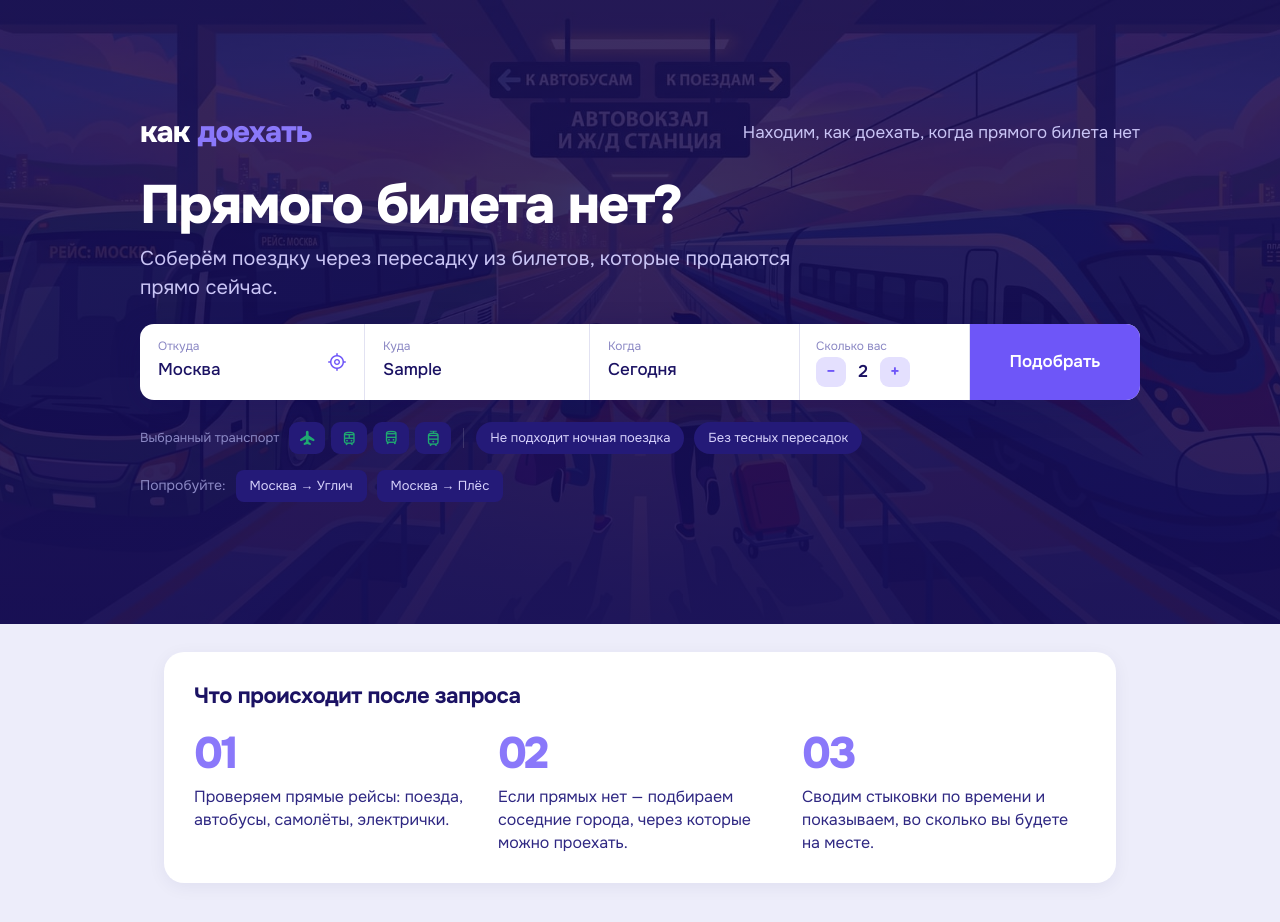
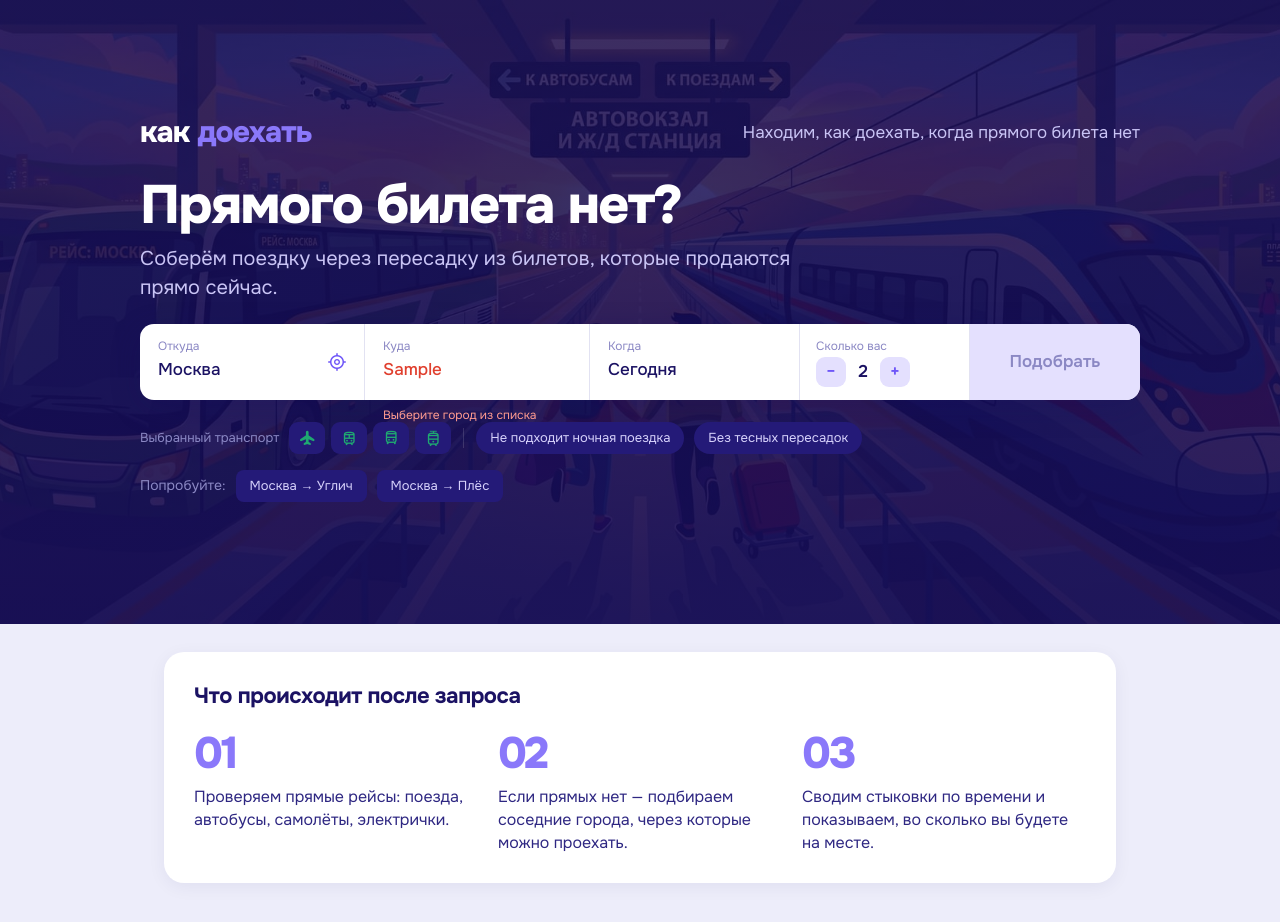
Before and after one commit to nyxandro/tutu-hackathon, a Next.js app: page / in a window 1280 px wide. Both pictures are taken after typing "Sample" into the empty fields and a click on the button "Добавить человека". Shown: the top 922 px of the page. Built offline with nearby package versions, Linux system fonts and the light colour scheme.

Commit message:
Города только из справочника: подсказка, подстановка и блокировка поиска

```diff
--- a/src/frontend/components/route/city-input.tsx
+++ b/src/frontend/components/route/city-input.tsx
@@ -20,6 +20,16 @@ const ALL_CITIES = cities as City[];
 /** Ё и е в русских названиях пишут вперемешку: Плёс ищется и как «Плес». */
 function normalize(value: string): string {
   return value.trim().toLowerCase().replace(/ё/g, 'е');
+}
+
+/**
+ * Город принимается, только если он есть в справочнике: MCP Туту ищет по
+ * названию, и на выдуманном городе поиск молча вернёт пустоту вместо ошибки.
+ */
+export function isKnownCity(value: string): boolean {
+  const needle = normalize(value);
+  if (!needle) return false;
+  return ALL_CITIES.some((city) => normalize(city.n) === needle);
 }
 
 function findCities(query: string): City[] {
@@ -68,6 +78,9 @@ export function CityInput({
   const [open, setOpen] = useState(false);
   const [errorOpen, setErrorOpen] = useState(false);
   const [active, setActive] = useState(0);
+  // Показываем «выберите из списка» только после того, как человек ушёл из
+  // поля: ругаться на каждую букву во время набора незачем.
+  const [dirty, setDirty] = useState(false);
   const blurTimer = useRef<ReturnType<typeof setTimeout> | null>(null);
 
   const suggestions = useMemo(() => (open ? findCities(value) : []), [open, value]);
@@ -75,7 +88,10 @@ export function CityInput({
   function choose(city: City) {
     onChange(city.n);
     setOpen(false);
+    setDirty(false);
   }
+
+  const unknown = dirty && value.trim().length > 0 && !isKnownCity(value);
 
   return (
     <div
@@ -108,11 +124,23 @@ export function CityInput({
             onChange(event.target.value);
             setOpen(true);
             setActive(0);
+            setDirty(false);
           }}
           onFocus={() => setOpen(true)}
           // Клик по подсказке приходит после blur, поэтому закрываем с задержкой.
+          // Заодно решаем судьбу набранного текста: единственная подсказка
+          // подставляется сама, иначе поле помечается как незаполненное.
           onBlur={() => {
-            blurTimer.current = setTimeout(() => setOpen(false), 150);
+            blurTimer.current = setTimeout(() => {
+              setOpen(false);
+              if (!value.trim() || isKnownCity(value)) {
+                setDirty(false);
+                return;
+              }
+              const matches = findCities(value);
+              if (matches.length === 1) onChange(matches[0].n);
+              else setDirty(true);
+            }, 150);
           }}
           onKeyDown={(event) => {
             if (!suggestions.length) return;
@@ -134,7 +162,7 @@ export function CityInput({
             outline: 'none',
             fontSize: 17,
             fontWeight: 500,
-            color: detecting ? COLORS.mutedSoft : COLORS.ink,
+            color: detecting ? COLORS.mutedSoft : unknown ? '#E0402F' : COLORS.ink,
             background: 'transparent',
             padding: 0,
             width: '100%',
@@ -142,6 +170,22 @@ export function CityInput({
           }}
         />
       </label>
+
+      {unknown ? (
+        <span
+          style={{
+            position: 'absolute',
+            top: 'calc(100% + 6px)',
+            left: 18,
+            fontSize: 12,
+            color: '#FF9C90',
+            whiteSpace: 'nowrap',
+            pointerEvents: 'none',
+          }}
+        >
+          Выберите город из списка
+        </span>
+      ) : null}
 
       {onDetect ? (
         <button
--- a/src/frontend/components/route/route-search.tsx
+++ b/src/frontend/components/route/route-search.tsx
@@ -21,6 +21,7 @@ import { AgentTrace } from '@/frontend/components/route/agent-trace';
 import { ChainCard } from '@/frontend/components/route/chain-card';
 import { HotelList } from '@/frontend/components/route/hotel-list';
 import { HowItWorks } from '@/frontend/components/route/how-it-works';
+import { isKnownCity } from '@/frontend/components/route/city-input';
 import { SearchForm } from '@/frontend/components/route/search-form';
 
 type Sort = 'departure' | 'arrival' | 'price';
@@ -67,7 +68,9 @@ export function RouteSearch() {
   const { detect, status: geoStatus, result: geoResult } = useNearestCity();
 
   function run(query: Omit<SearchQuery, 'modes'>) {
-    if (!query.origin.trim() || !query.destination.trim()) return;
+    // Вторая линия защиты: форма кнопку гасит, но запустить поиск можно ещё
+    // и с клавиатуры или быстрым сценарием.
+    if (!isKnownCity(query.origin) || !isKnownCity(query.destination)) return;
     const modes =
       excluded.length > 0
         ? TRANSPORT_MODES.map((mode) => mode.key).filter((key) => !excluded.includes(key))
--- a/src/frontend/components/route/search-form.tsx
+++ b/src/frontend/components/route/search-form.tsx
@@ -10,7 +10,7 @@
 
 import { ROUTE_EXAMPLES, TRANSPORT_MODES, TRAVEL_CONSTRAINTS } from '@/frontend/config';
 import { COLORS, TRANSPORT_ICONS } from '@/frontend/design';
-import { CityInput } from '@/frontend/components/route/city-input';
+import { CityInput, isKnownCity } from '@/frontend/components/route/city-input';
 import { DatePicker } from '@/frontend/components/route/date-picker';
 import { TravelersPicker } from '@/frontend/components/route/travelers-picker';
 
@@ -58,6 +58,10 @@ export function SearchForm({
   /** После запуска поиска шапка сжимается: место нужно результатам. */
   compact: boolean;
 }) {
+
+  // Оба города обязаны быть из справочника: на выдуманном названии MCP Туту
+  // молча вернёт пустоту, и человек решит, что рейсов нет.
+  const ready = isKnownCity(from) && isKnownCity(to);
 
   return (
     <div
@@ -157,6 +161,7 @@ export function SearchForm({
           <form
             onSubmit={(event) => {
               event.preventDefault();
+              if (!ready) return;
               onSearch();
             }}
             style={{
@@ -186,19 +191,21 @@ export function SearchForm({
 
             <button
               type="submit"
+              disabled={!ready}
               style={{
                 flex: '0 0 170px',
                 minHeight: 72,
                 padding: '0 20px',
                 border: 'none',
                 borderRadius: '0 14px 14px 0',
-                background: COLORS.accent,
-                color: '#FFFFFF',
+                background: ready ? COLORS.accent : COLORS.accentSoft,
+                color: ready ? '#FFFFFF' : COLORS.mutedSoft,
                 fontFamily: 'inherit',
                 fontSize: 17,
                 fontWeight: 600,
                 lineHeight: 1.15,
-                cursor: 'pointer',
+                cursor: ready ? 'pointer' : 'default',
+                transition: 'background .2s, color .2s',
               }}
             >
               Подобрать
```
